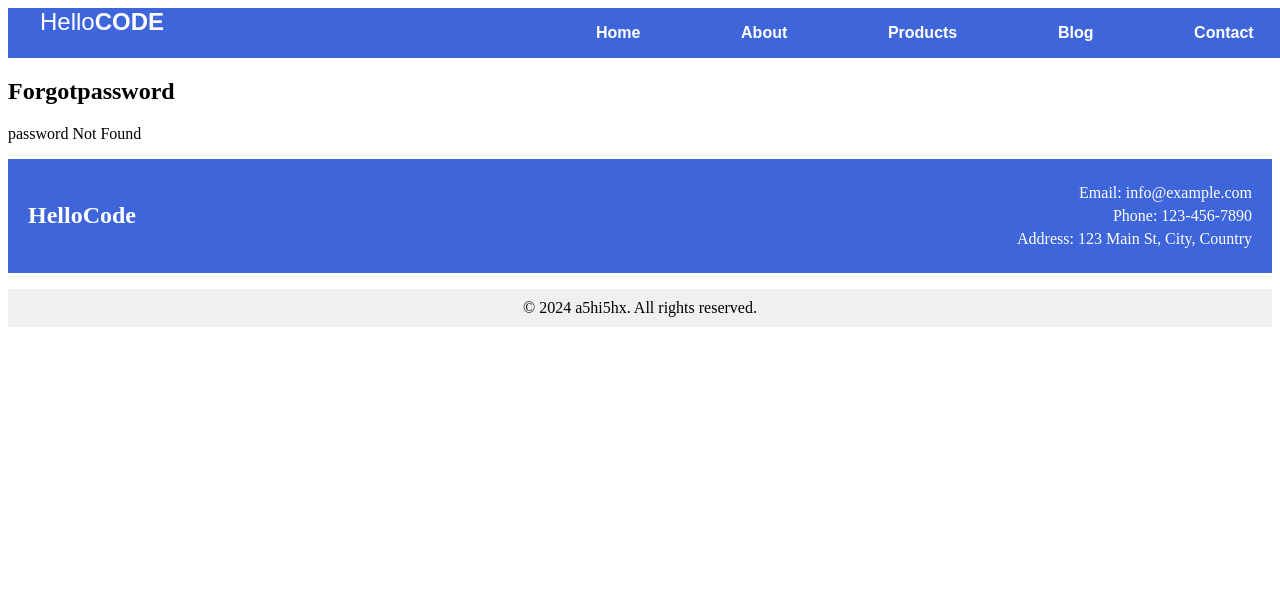
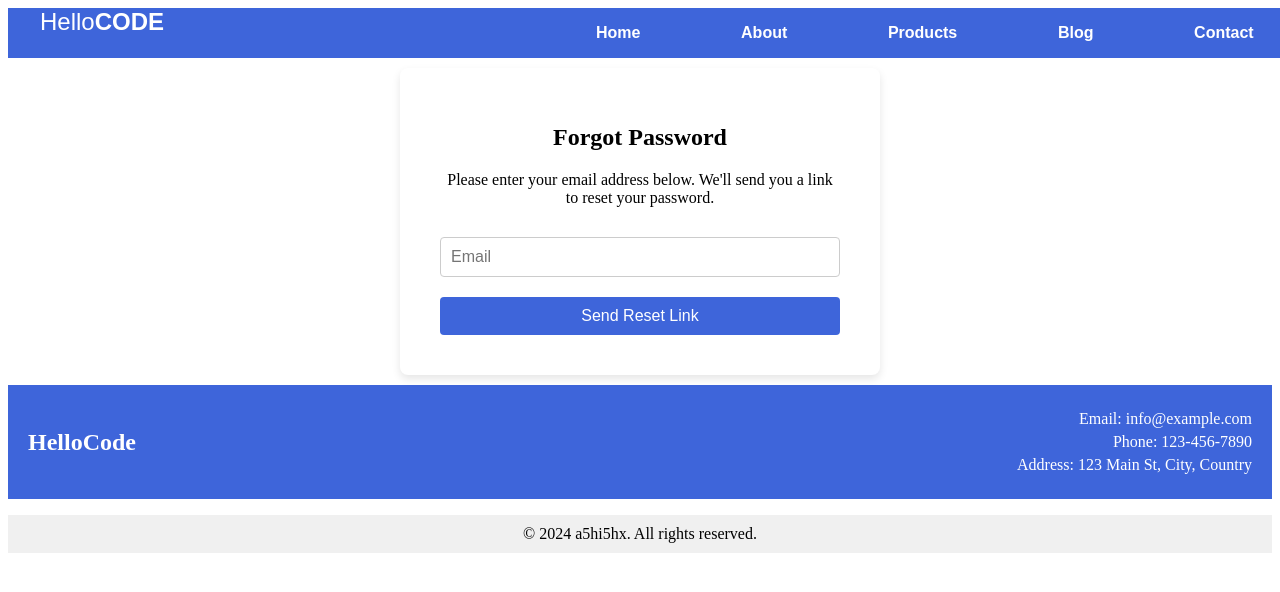
Before and after one commit to a5hi5hx/nextjs-tutortial, a Next.js app: page /forgot-password in a window 1280 px wide. Shown: the top 592 px of the page. Built offline with nearby package versions, Linux system fonts and the light colour scheme.

Commit message:
some styling and css

```diff
--- /dev/null
+++ b/src/app/(auth)/forgot-password/ForgotPassword.module.css
@@ -0,0 +1,57 @@
+.container {
+    display: flex;
+    justify-content: center;
+    align-items: center;
+    margin: auto;
+    width: 60%;
+    border: 0px solid #73AD21;
+    padding: 10px;
+}
+
+.card {
+    width: 400px;
+    padding: 40px;
+    border-radius: 8px;
+    box-shadow: 0 4px 8px rgba(0, 0, 0, 0.1);
+    background-color: #fff;
+}
+
+.title {
+    margin-bottom: 20px;
+    font-size: 24px;
+    text-align: center;
+}
+
+.description {
+    margin-bottom: 30px;
+    font-size: 16px;
+    text-align: center;
+}
+
+.form {
+    display: flex;
+    flex-direction: column;
+}
+
+.input {
+    margin-bottom: 20px;
+    padding: 10px;
+    border: 1px solid #ccc;
+    border-radius: 4px;
+    font-size: 16px;
+}
+
+.button {
+    padding: 10px 20px;
+    background-color: #3e65da;
+    color: #fff;
+    border: none;
+    border-radius: 4px;
+    font-size: 16px;
+    cursor: pointer;
+    transition: background-color 0.3s ease;
+}
+
+.button:hover {
+    background-color: #294999;
+}
--- a/src/app/(auth)/forgot-password/page.tsx
+++ b/src/app/(auth)/forgot-password/page.tsx
@@ -1,8 +1,43 @@
-export default function ForgotPassword() {
-    return(<>
-    <div>
-        <h2>Forgotpassword</h2>
-        <p>password Not Found</p>
-    </div>
-    </>);
-}
+// export default function ForgotPassword() {
+//     return(<>
+//     <div>
+//         <h2>Forgotpassword</h2>
+//         <p>password Not Found</p>
+//     </div>
+//     </>);
+// }
+'use client'
+
+import { useRouter } from 'next/navigation';
+
+import React from 'react';
+import Head from 'next/head';
+import styles from './ForgotPassword.module.css';
+
+const ForgotPassword: React.FC = () => {
+    const router = useRouter();
+
+    const handleSubmit = (e: React.FormEvent<HTMLFormElement>) => {
+        e.preventDefault();
+        // Perform necessary actions (e.g., sending reset link)
+        // Redirect to login page after submitting the form
+        router.push('login');
+    };
+    return (
+        <div className={styles.container}>
+            <Head>
+                <title>Forgot Password</title>
+            </Head>
+            <div className={styles.card}>
+                <h1 className={styles.title}>Forgot Password</h1>
+                <p className={styles.description}>Please enter your email address below. We'll send you a link to reset your password.</p>
+                <form className={styles.form} onSubmit={handleSubmit}>
+                    <input type="email" placeholder="Email" className={styles.input} />
+                    <button type="submit" className={styles.button}>Send Reset Link</button>
+                </form>
+            </div>
+        </div>
+    );
+};
+
+export default ForgotPassword;
--- a/src/app/layout.tsx
+++ b/src/app/layout.tsx
@@ -1,5 +1,6 @@
 import '../css/header.css';
 import '../css/footer.css';
+import '../css/main.css';
 export const metadata = {
   title: 'a5hi5hx',
   description: 'Generated by a5hi5hx',
@@ -31,9 +32,7 @@ export default function RootLayout({
                 </label>
             </nav>
         </header>
-        <main>
           {children}
-        </main>
         <footer>
                 <div className="footer-content">
                     <div className="footer-logo">HelloCode</div>
--- /dev/null
+++ b/src/css/main.css
@@ -0,0 +1,6 @@
+center {
+    margin: auto;
+    width: 60%;
+    border: 3px solid #73AD21;
+    padding: 10px;
+  }
```
